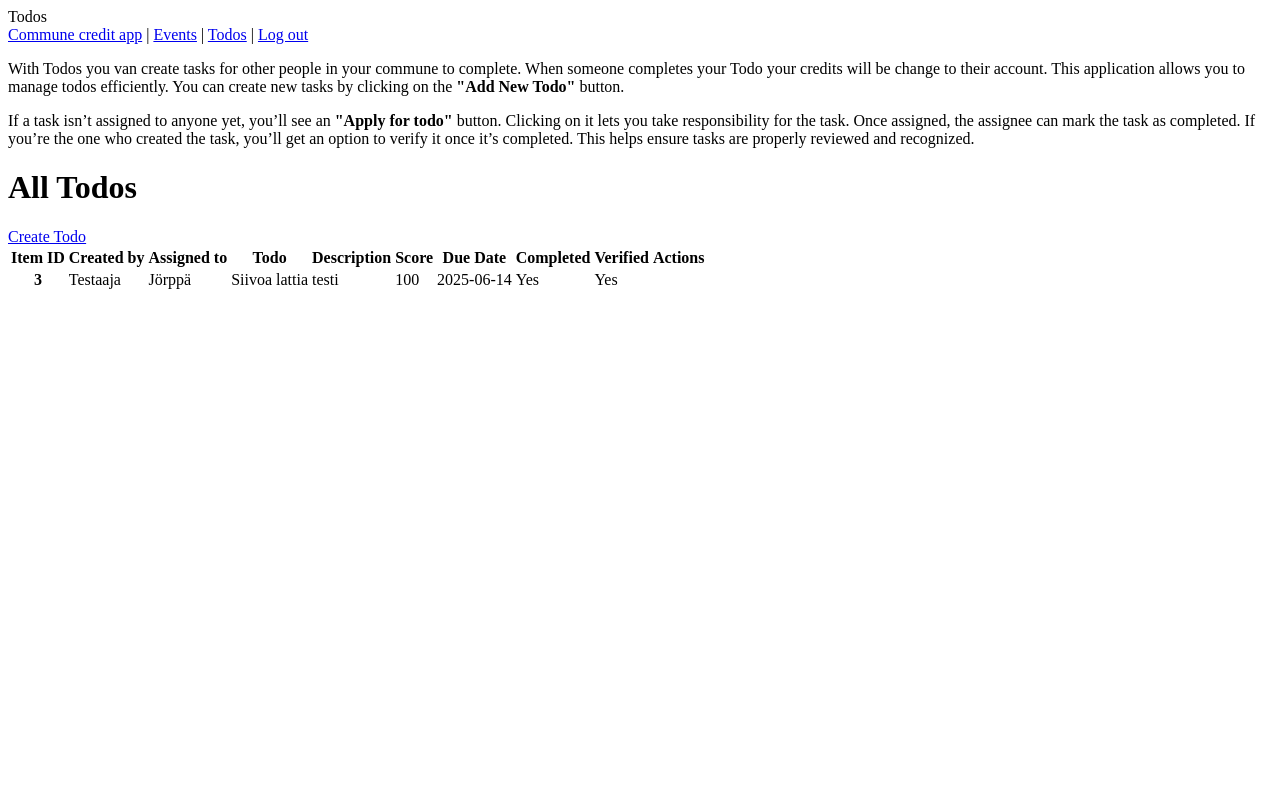
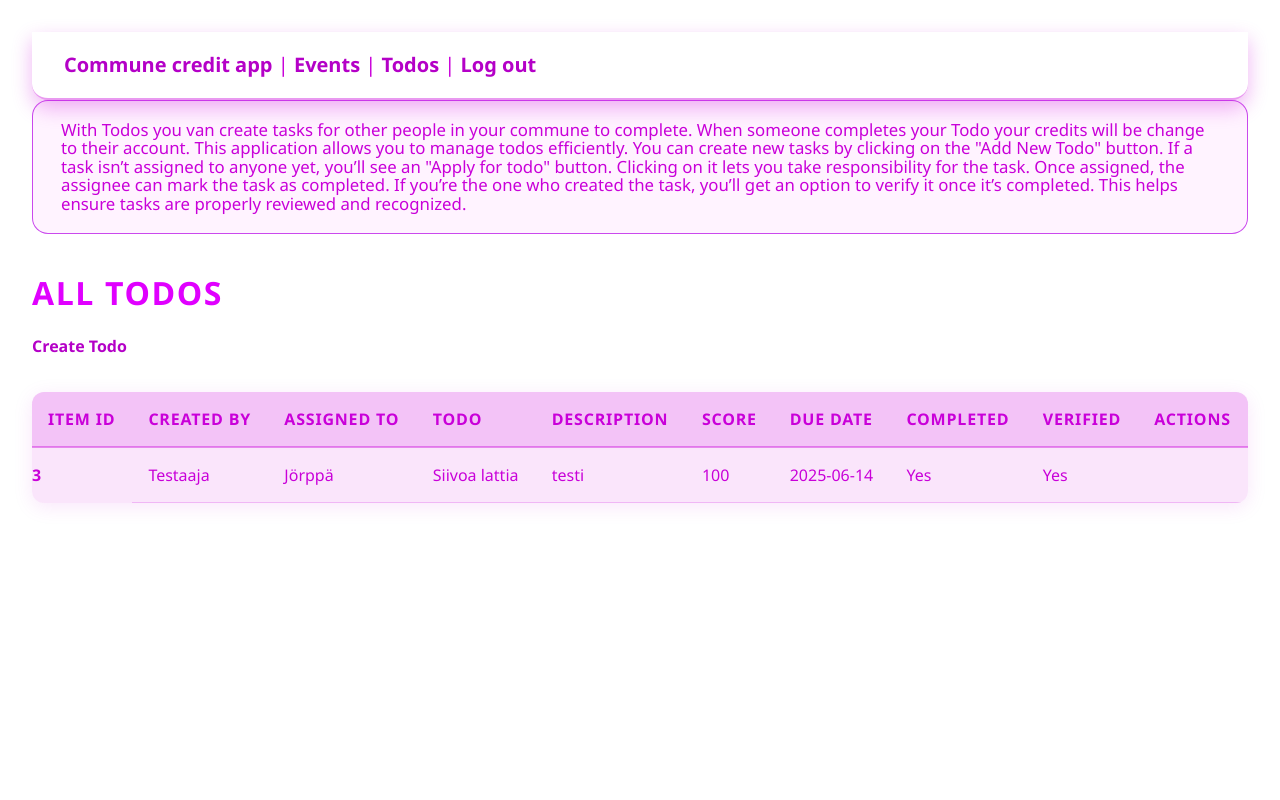
Before and after one commit to kallioaa/Kommuunisovellus, a Flask app: page /todos/ in a window 1280 px wide. Run offline with Flask 3, Linux system fonts and the light colour scheme; the visitor is signed in with stand-in values (Sample User, id 1); data comes from the database, SQL or seed files in the repository; some libraries are stand-ins or nearby versions.

Commit message:
CSS for the navbar

```diff
--- /dev/null
+++ b/app/static/css/main.css
@@ -0,0 +1,274 @@
+* {
+    margin: 0;
+    padding: 0;
+    box-sizing: border-box;
+}
+
+body {
+    font-family: 'Poppins', 'Segoe UI', sans-serif;
+    font-size: 16px;
+    line-height: 1.7;
+    color: #c900d9;
+    /* Vivid pink-purple */
+    background: #fff;
+    /* Pure white background */
+    padding: 2rem;
+    min-height: 100vh;
+}
+
+h1,
+h2,
+h3,
+h4,
+h5,
+h6 {
+    font-weight: 700;
+    margin-bottom: 0.75rem;
+    text-transform: uppercase;
+    color: #e000ff;
+    /* Bright pink-purple */
+    letter-spacing: 0.05em;
+}
+
+a {
+    color: #b400c7;
+    /* Deep purple */
+    text-decoration: none;
+    font-weight: 600;
+    transition: color 0.3s ease;
+}
+
+a:hover {
+    color: #ff4dfb;
+    /* Neon pink */
+    text-shadow: 0 0 5px #ffb7f8;
+}
+
+.container {
+    max-width: 900px;
+    margin: 0 auto;
+    padding: 2rem;
+    background-color: rgba(201, 0, 217, 0.05);
+    /* subtle pale pink-purple overlay */
+    border-radius: 16px;
+    backdrop-filter: blur(8px);
+    box-shadow: 0 0 20px rgba(201, 0, 217, 0.15);
+}
+
+.flex {
+    display: flex;
+}
+
+.flex-center {
+    justify-content: center;
+    align-items: center;
+}
+
+input,
+textarea,
+select,
+button {
+    font: inherit;
+    padding: 0.75rem 1rem;
+    margin-top: 0.5rem;
+    margin-bottom: 1.25rem;
+    width: 100%;
+    border: 1px solid #c900d9;
+    /* Pink-purple border */
+    border-radius: 8px;
+    background-color: #fff;
+    /* White background */
+    color: #c900d9;
+    /* Pink-purple text */
+    transition: all 0.2s ease-in-out;
+}
+
+input:focus,
+textarea:focus,
+select:focus {
+    outline: none;
+    box-shadow: 0 0 0 3px rgba(201, 0, 217, 0.3);
+}
+
+button {
+    background: linear-gradient(135deg, #ff4dfb, #c800ff);
+    color: white;
+    font-weight: 700;
+    border: none;
+    cursor: pointer;
+    box-shadow: 0 4px 10px rgba(201, 0, 217, 0.3);
+    transition: background 0.3s ease, transform 0.1s ease-in-out;
+}
+
+button:hover {
+    background: linear-gradient(135deg, #e700d6, #8c00b7);
+    transform: scale(1.03);
+}
+
+.mt-1 {
+    margin-top: 0.75rem;
+}
+
+.mb-1 {
+    margin-bottom: 0.75rem;
+}
+
+.mt-2 {
+    margin-top: 1.5rem;
+}
+
+.mb-2 {
+    margin-bottom: 1.5rem;
+}
+
+.card {
+    background: rgba(201, 0, 217, 0.1);
+    border-radius: 12px;
+    box-shadow: 0 4px 20px rgba(201, 0, 217, 0.1);
+    padding: 1.5rem;
+    margin-bottom: 1.5rem;
+    backdrop-filter: blur(6px);
+    border: 1px solid rgba(201, 0, 217, 0.3);
+    color: #c900d9;
+}
+
+table {
+    width: 100%;
+    max-width: 100%;
+    margin: 2rem auto;
+    border-collapse: collapse;
+    background: rgba(201, 0, 217, 0.1);
+    backdrop-filter: blur(8px);
+    border-radius: 12px;
+    overflow: hidden;
+    box-shadow: 0 4px 20px rgba(201, 0, 217, 0.1);
+    color: #c900d9;
+    text-align: left;
+}
+
+thead {
+    background: rgba(201, 0, 217, 0.15);
+    text-transform: uppercase;
+    letter-spacing: 0.05em;
+}
+
+thead th {
+    padding: 1rem;
+    font-weight: 700;
+    border-bottom: 2px solid rgba(201, 0, 217, 0.4);
+}
+
+tbody td {
+    padding: 1rem;
+    border-bottom: 1px solid rgba(201, 0, 217, 0.2);
+}
+
+tbody tr:nth-child(even) {
+    background-color: rgba(201, 0, 217, 0.05);
+}
+
+tbody tr:hover {
+    background-color: rgba(255, 77, 251, 0.1);
+    transition: background-color 0.3s ease;
+}
+
+/* ✨ Optional: Center table in its container */
+.table-container {
+    display: flex;
+    justify-content: center;
+    align-items: center;
+    overflow-x: auto;
+    margin: 2rem 0;
+}
+
+/* 💎 ===== NAVBAR ===== 💎 */
+.navbar {
+    display: flex;
+    justify-content: space-between;
+    align-items: center;
+    padding: 1rem 2rem;
+    font-size: 1.25rem;
+    background: #fff;
+    /* White background */
+    color: #c900d9;
+    /* Pink-purple text */
+    backdrop-filter: blur(12px);
+    border-bottom: 2px solid rgba(201, 0, 217, 0.4);
+    box-shadow: 0 8px 20px rgba(201, 0, 217, 0.3);
+    border-radius: 0 0 16px 16px;
+    position: sticky;
+    top: 0;
+    z-index: 1000;
+}
+
+.navbar-brand {
+    font-size: 1.5rem;
+    font-weight: 800;
+    color: #c900d9;
+    text-transform: uppercase;
+    letter-spacing: 0.08em;
+    text-shadow: 0 0 6px #ff7ce5;
+}
+
+.navbar-links {
+    display: flex;
+    gap: 1.5rem;
+}
+
+.navbar-links a {
+    color: #b400c7;
+    text-decoration: none;
+    font-weight: 600;
+    position: relative;
+    padding: 0.5rem;
+    transition: all 0.3s ease;
+}
+
+.navbar-links a:hover {
+    color: #ff4dfb;
+    text-shadow: 0 0 6px #ffb6f9;
+}
+
+.navbar-links a::after {
+    content: '';
+    display: block;
+    height: 2px;
+    width: 0%;
+    background: #c900d9;
+    transition: width 0.3s ease;
+    position: absolute;
+    bottom: 0;
+    left: 0;
+}
+
+.navbar-links a:hover::after {
+    width: 100%;
+}
+
+/* 💎 ===== INFO BOX ===== 💎 */
+.info-box {
+    padding: 1.25rem 1.75rem;
+    border-radius: 1rem;
+    margin-bottom: 2rem;
+    font-size: 1.05rem;
+    line-height: 1.1;
+    background: rgba(255, 192, 255, 0.2);
+    /* subtle pink */
+    color: #c900d9;
+    border: 1px solid rgba(180, 0, 230, 0.7);
+    backdrop-filter: blur(6px);
+    transition: all 0.3s ease-in-out;
+}
+
+.info-box strong {
+    display: block;
+    font-weight: 600;
+    font-size: 1.15rem;
+    margin-bottom: 0.5rem;
+    color: #a000b2;
+}
+
+.info-box:hover {
+    background: rgba(255, 192, 255, 0.3);
+    box-shadow: 0 10px 25px rgba(201, 0, 217, 0.15);
+}
--- a/app/templates/components/_navbar.html
+++ b/app/templates/components/_navbar.html
@@ -1,18 +1,14 @@
-<!DOCTYPE html>
-<html lang="en">
+{% block head %}
+<link rel="stylesheet" href="{{ url_for('static', filename='css/main.css') }}">
+{% endblock %}
 
-<head>
-    <meta charset="UTF-8">
-    <title>Commune Credit App</title>
-</head>
-
-<body>
+{% block content %}
+<div class="navbar">
     <nav>
         <a href="{{ url_for('main.main') }}">Commune credit app</a> |
         <a href="{{ url_for('events.main') }}">Events</a> |
         <a href="{{ url_for('todos.main_todos') }}">Todos</a> |
         <a href="{{ url_for('users.log_out') }}">Log out</a>
     </nav>
-</body>
-
-</html>
+</div>
+{% endblock %}
--- a/app/templates/events/new_event.html
+++ b/app/templates/events/new_event.html
@@ -1,4 +1,8 @@
 {% block title %}Create Event{% endblock %}
+
+{% block head %}
+<link rel="stylesheet" href="{{ url_for('static', filename='css/main.css') }}">
+{% endblock %}
 
 {% block content %}
 
--- a/app/templates/main/main.html
+++ b/app/templates/main/main.html
@@ -1,4 +1,6 @@
-{% block title %} Main {% endblock %}
+{% block head %}
+<link rel="stylesheet" href="{{ url_for('static', filename='css/main.css') }}">
+{% endblock %}
 
 {% block content %}
 {% include 'components/_navbar.html' %}
@@ -6,7 +8,7 @@
 <div>
     <div>
         <div>
-            <div class="alert alert-info" role="alert">
+            <div class="info-box">
                 Welcome to the commune credit system! In this application you can cumulate scores for each individual in
                 your commune.
             </div>
--- a/app/templates/todos/main.html
+++ b/app/templates/todos/main.html
@@ -1,4 +1,6 @@
-{% block title %} Todos {% endblock %}
+{% block head %}
+<link rel="stylesheet" href="{{ url_for('static', filename='css/main.css') }}">
+{% endblock %}
 
 {% block content %}
 
@@ -9,13 +11,11 @@
     <div>
         <div>
             <!-- Add your introduction/explanation here -->
-            <div class="alert alert-info" role="alert">
+            <div class="info-box">
                 <p>
                     With Todos you van create tasks for other people in your commune to complete. When someone completes your Todo your credits will be change to their account. This application allows you to manage todos efficiently. You can create new tasks by
-                    clicking on the <strong>"Add New Todo"</strong> button.
-                </p>
-                <p>
-                    If a task isn’t assigned to anyone yet, you’ll see an <strong>"Apply for todo"</strong>
+                    clicking on the "Add New Todo" button.
+                    If a task isn’t assigned to anyone yet, you’ll see an "Apply for todo"
                     button. Clicking on it lets you take responsibility for the task. Once assigned, the
                     assignee can mark the task as completed. If you’re the one who created the task,
                     you’ll get an option to verify it once it’s completed. This helps ensure tasks
--- a/app/templates/todos/new_todo.html
+++ b/app/templates/todos/new_todo.html
@@ -1,4 +1,9 @@
 {% block title %}Create Todo{% endblock %}
+
+{% block head %}
+<link rel="stylesheet" href="{{ url_for('static', filename='css/main.css') }}">
+{% endblock %}
+
 
 {% block content %}
 
--- a/app/templates/users/log_in.html
+++ b/app/templates/users/log_in.html
@@ -1,8 +1,11 @@
 {% block title %} Login  {% endblock %}
+
+{% block head %}
+    <link rel="stylesheet" href="{{ url_for('static', filename='css/main.css') }}">
+{% endblock %}
 
 {% block content %}
 
-{% include 'components/_navbar.html' %}
 {% include 'components/_alerts.html' %}
 
 <h2>Sign In</h2>
--- a/app/templates/users/new_user.html
+++ b/app/templates/users/new_user.html
@@ -1,8 +1,10 @@
 {% block title %}Create New User{% endblock %}
 
+{% block head %}
+<link rel="stylesheet" href="{{ url_for('static', filename='css/main.css') }}">
+{% endblock %}
+
 {% block content %}
-
-{% include 'components/_navbar.html' %}
 
 <h2>Create New User</h2>
 
--- a/app/templates/voting/main.html
+++ b/app/templates/voting/main.html
@@ -1,4 +1,7 @@
-{% block title %} Voting {% endblock %}
+{% block head %}
+<link rel="stylesheet" href="{{ url_for('static', filename='css/main.css') }}">
+{% endblock %}
+
 
 {% block content %}
 <!-- Navbar Code -->
```
Also changed, not shown: app/templates/events/main.html (+5 -10 lines).
